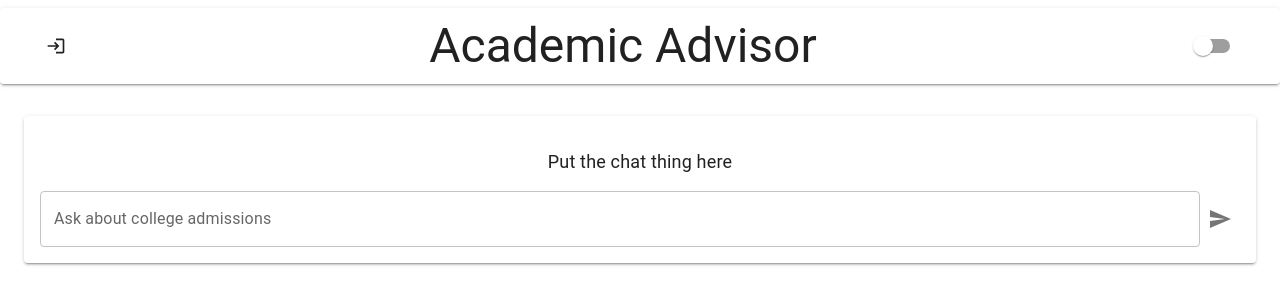
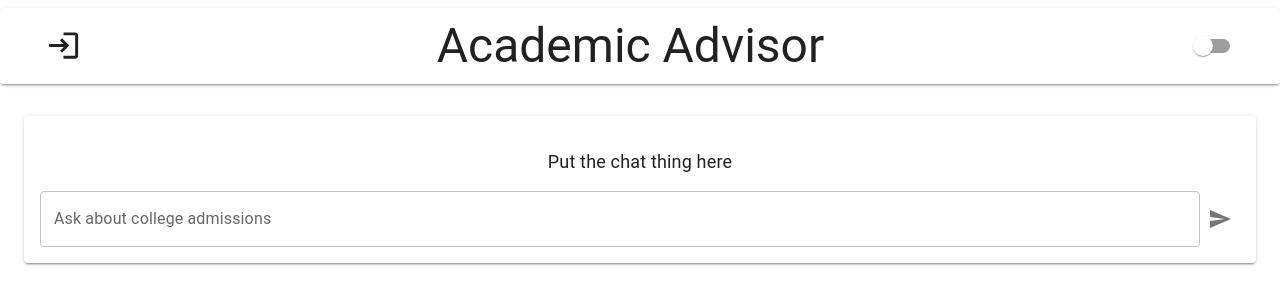
Before and after one commit to dotcomstar/academic-advisor, a React (Vite) app: page / in a window 1280 px wide. Shown: the top 304 px of the page. Built offline with nearby package versions, Linux system fonts and the light colour scheme.

Commit message:
Update icon sizes

```diff
--- a/src/components/navbar/NavBar.tsx
+++ b/src/components/navbar/NavBar.tsx
@@ -27,9 +27,9 @@ const NavBar = ({}: NavBarProps) => {
         px="calc(max(3vw,20px))"
       >
         {isAuthenticated ? (
-          <ProfileButton size="small" />
+          <ProfileButton size={matches ? "large" : "small"} />
         ) : (
-          <LoginButton size="small" />
+          <LoginButton size={matches ? "large" : "small"} />
         )}
 
         <Box onClick={() => navigate("/")}>
```
